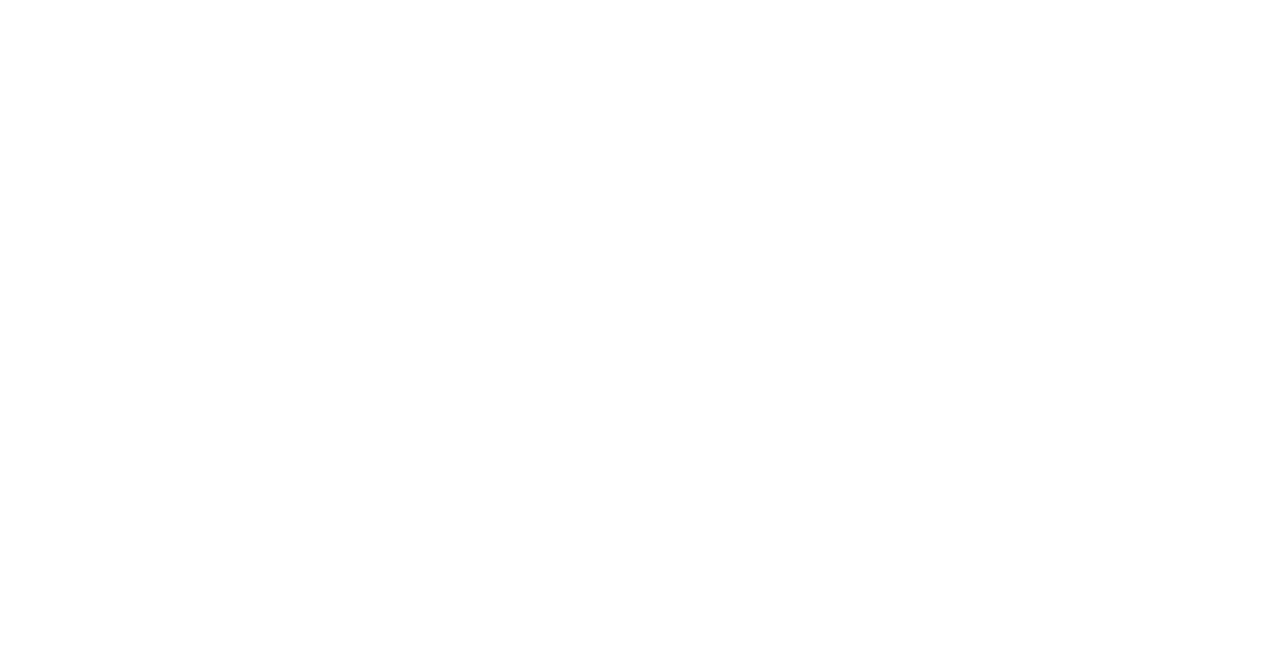
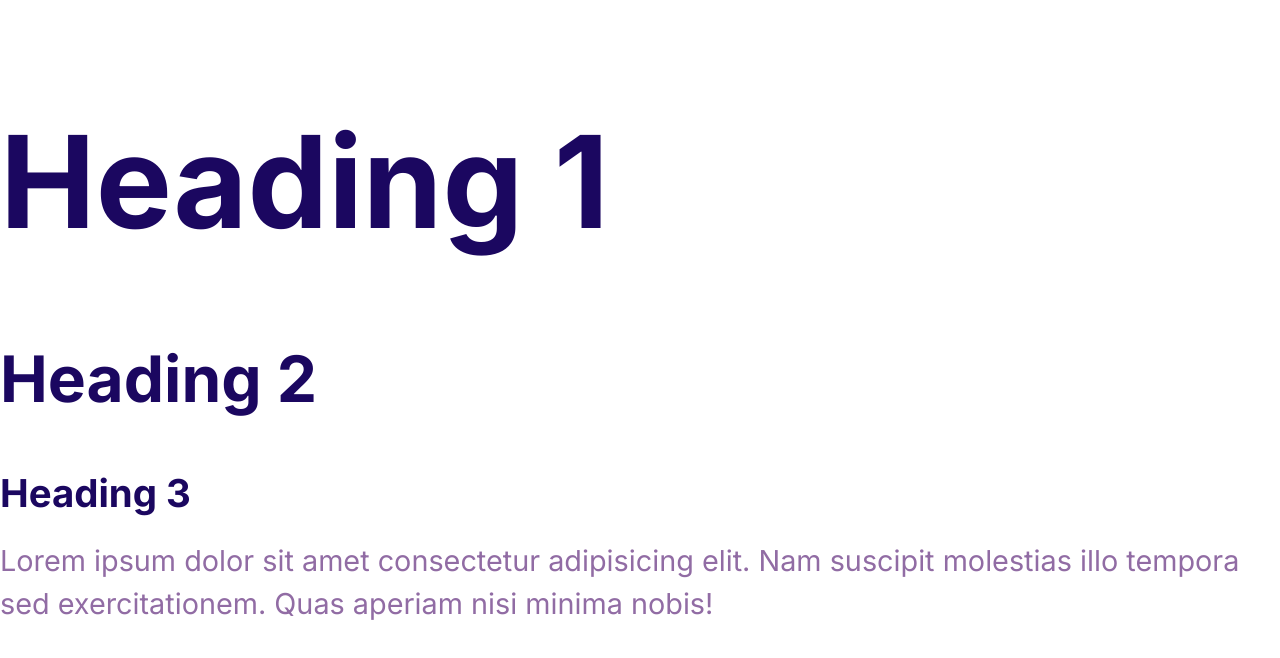
Before and after one commit to queenveekeyyy/Moshify-Website, a plain HTML site: page index.html in a window 1280 px wide. Drawn offline with Linux system fonts and the light colour scheme.

Commit message:
define the styles for the font.

```diff
--- a/CSS/Styles.css
+++ b/CSS/Styles.css
@@ -0,0 +1,49 @@
+:root{
+    --color-primary:#2584ff;
+    --color-secondary:#00daff;
+    --color-accent:#ff3400;
+    --color--headings:#1b0760;
+    --color--body:#916ca4;
+ }
+
+ body{
+    font-family: inter, Arial, Helvetica, sans-serif;
+    color: var(--color--body);
+    font-size: 2.4rem;
+    line-height: 1.5;
+ }
+
+ h1,h2,h3{
+    color: var(--color--headings);
+    margin-bottom: 1rem;
+ }
+
+ h1{
+    font-size: 7rem;
+ }
+
+ h2{
+    font-size: 4rem;
+ }
+ h3{
+    font-size: 3rem;
+ }
+
+ p{
+    margin-top: 0;
+ }
+
+ @media screen and (min-width:1024px) {
+    body {
+        font-size: 1.8rem;
+    }
+    h1{
+        font-size: 8rem;
+    }
+    h2{
+        font-size: 4rem;
+    }
+    h3{
+        font-size: 2.4rem;
+    }
+ }
--- a/index.html
+++ b/index.html
@@ -1,14 +1,28 @@
 <!DOCTYPE html>
 <html lang="en">
-<head>
-    <meta charset="UTF-8">
-    <meta http-equiv="X-UA-Compatible" content="IE=edge">
-    <meta name="viewport" content="width=device-width, initial-scale=1.0">
+  <head>
+    <meta charset="UTF-8" />
+    <meta http-equiv="X-UA-Compatible" content="IE=edge" />
+    <meta name="viewport" content="width=device-width, initial-scale=1.0" />
     <title>Document</title>
-    <link rel="stylesheet" href="CSS/normalize.css">
-    <link rel="stylesheet" href="CSS/Styles.css">
-</head>
-<body>
+    <link rel="preconnect" href="https://fonts.googleapis.com" />
+    <link rel="preconnect" href="https://fonts.gstatic.com" crossorigin />
+    <link
+      href="https://fonts.googleapis.com/css2?family=Inter:wght@400;700&display=swap"
+      rel="stylesheet"
+    />
 
-</body>
+    <link rel="stylesheet" href="CSS/normalize.css" />
+    <link rel="stylesheet" href="CSS/Styles.css" />
+  </head>
+  <body>
+    <h1>Heading 1</h1>
+    <h2>Heading 2</h2>
+    <h3>Heading 3</h3>
+    <p>
+      Lorem ipsum dolor sit amet
+      consectetur adipisicing elit. Nam suscipit
+      molestias illo tempora sed exercitationem. Quas aperiam nisi minima nobis!
+    </p>
+  </body>
 </html>
```
